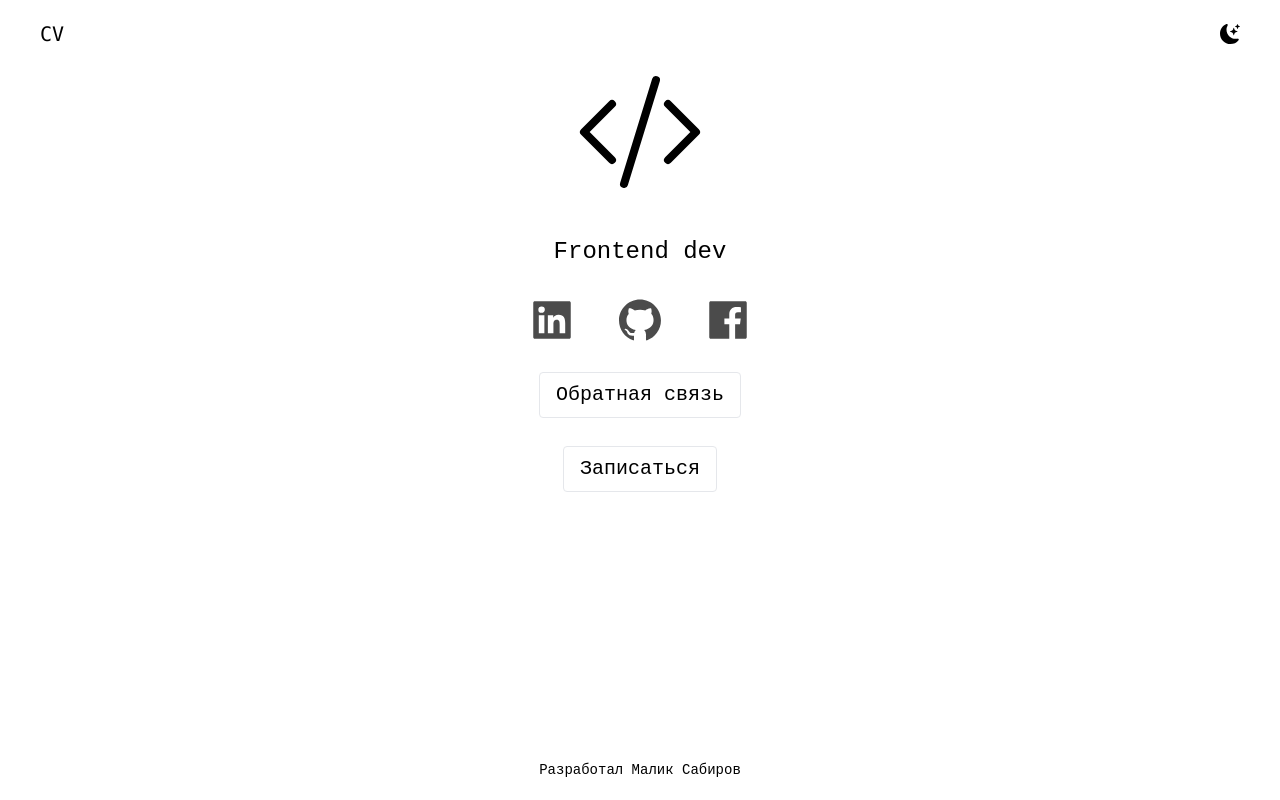
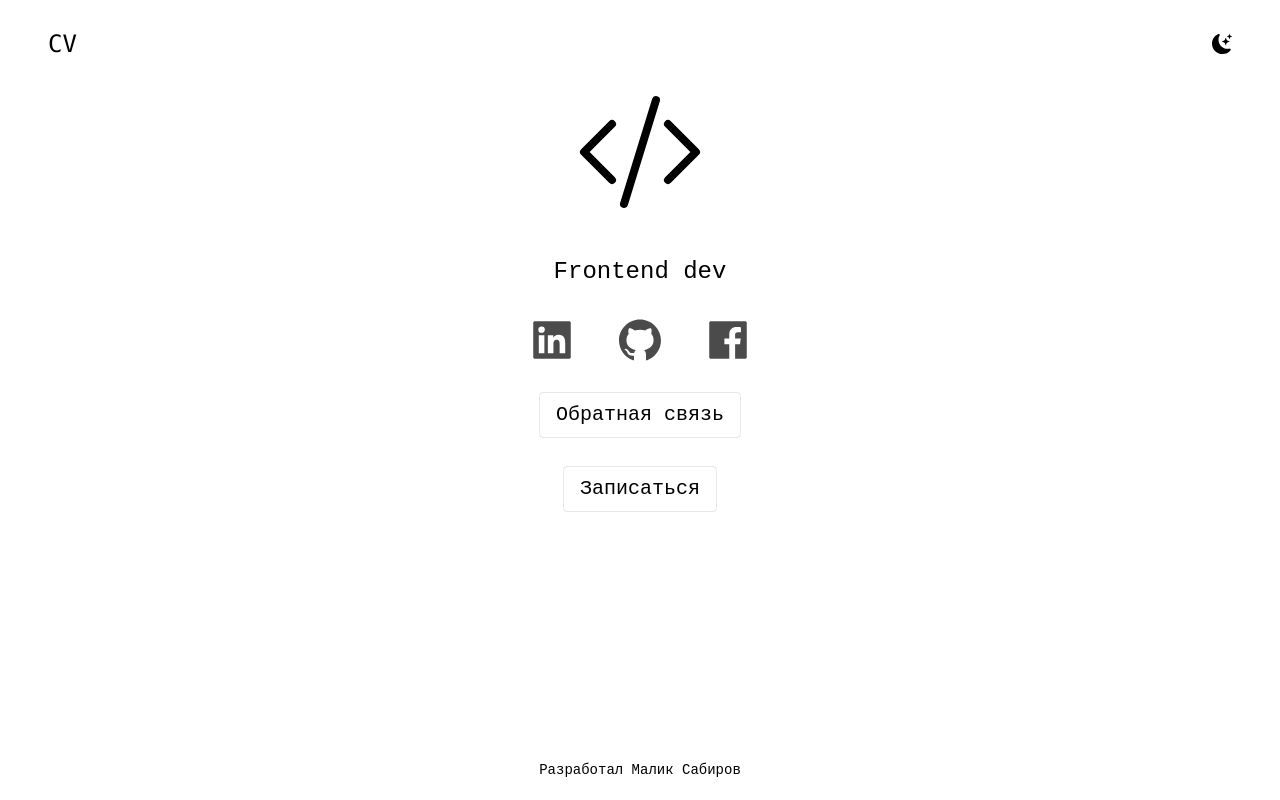
Before and after one commit to MalikSabirov/testing-bcc-resume-page, a React (Vite) app: page / in a window 1280 px wide. Built offline with nearby package versions, Linux system fonts and the light colour scheme.

Commit message:
fix: increase clickable area in header's elements

```diff
--- a/src/modules/layouts/main-wrapper/components/header/header.tsx
+++ b/src/modules/layouts/main-wrapper/components/header/header.tsx
@@ -5,11 +5,11 @@ import { NavLink } from "react-router-dom"
 export const Header = () => {
   return (
     <header className="flex items-center justify-between px-10 py-5 font-mono">
-      <NavLink to={PATHS_MAP.ROOT.get()} className="text-xl">
+      <NavLink to={PATHS_MAP.ROOT.get()} className="p-2 text-2xl">
         CV
       </NavLink>
 
-      <ThemeToggler />
+      <ThemeToggler className="p-2" />
     </header>
   )
 }
```
